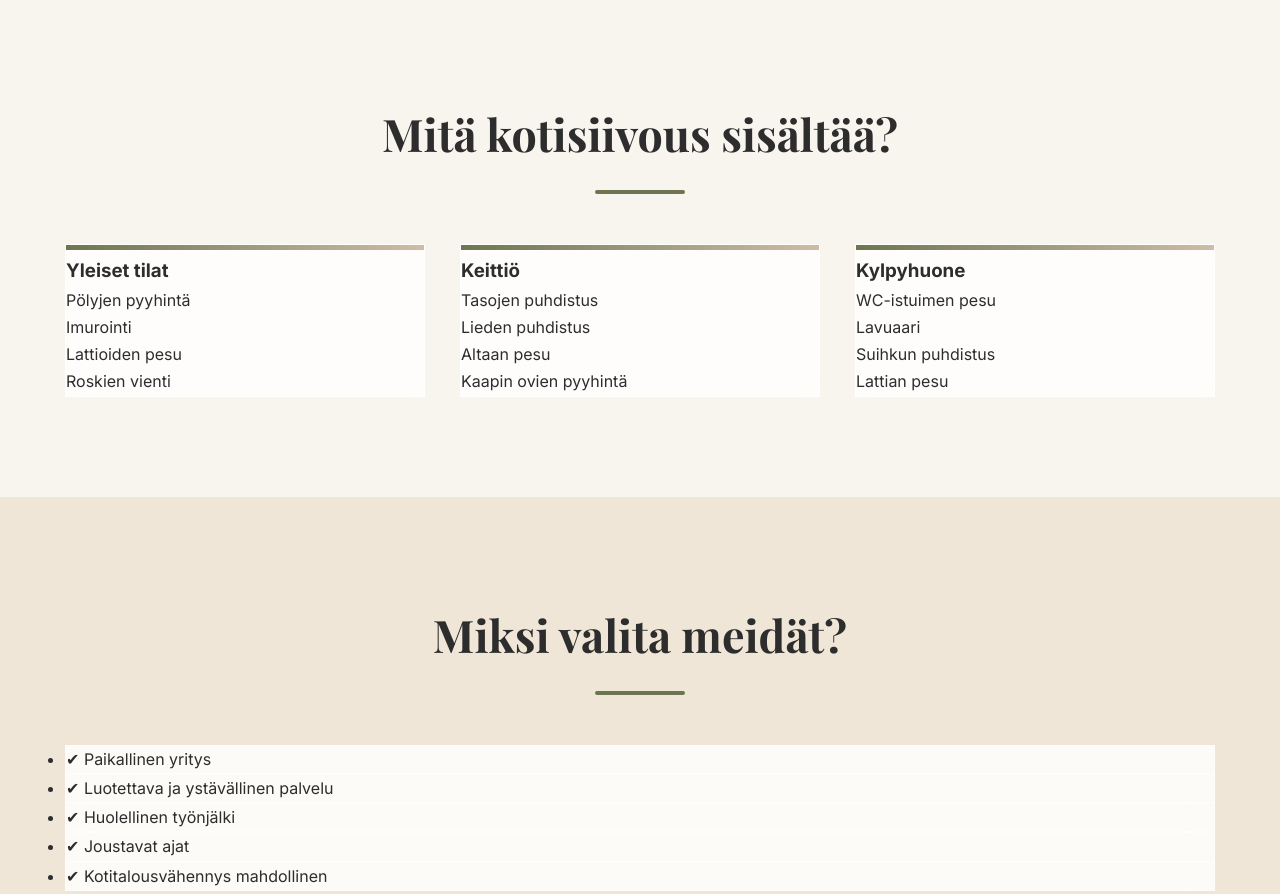
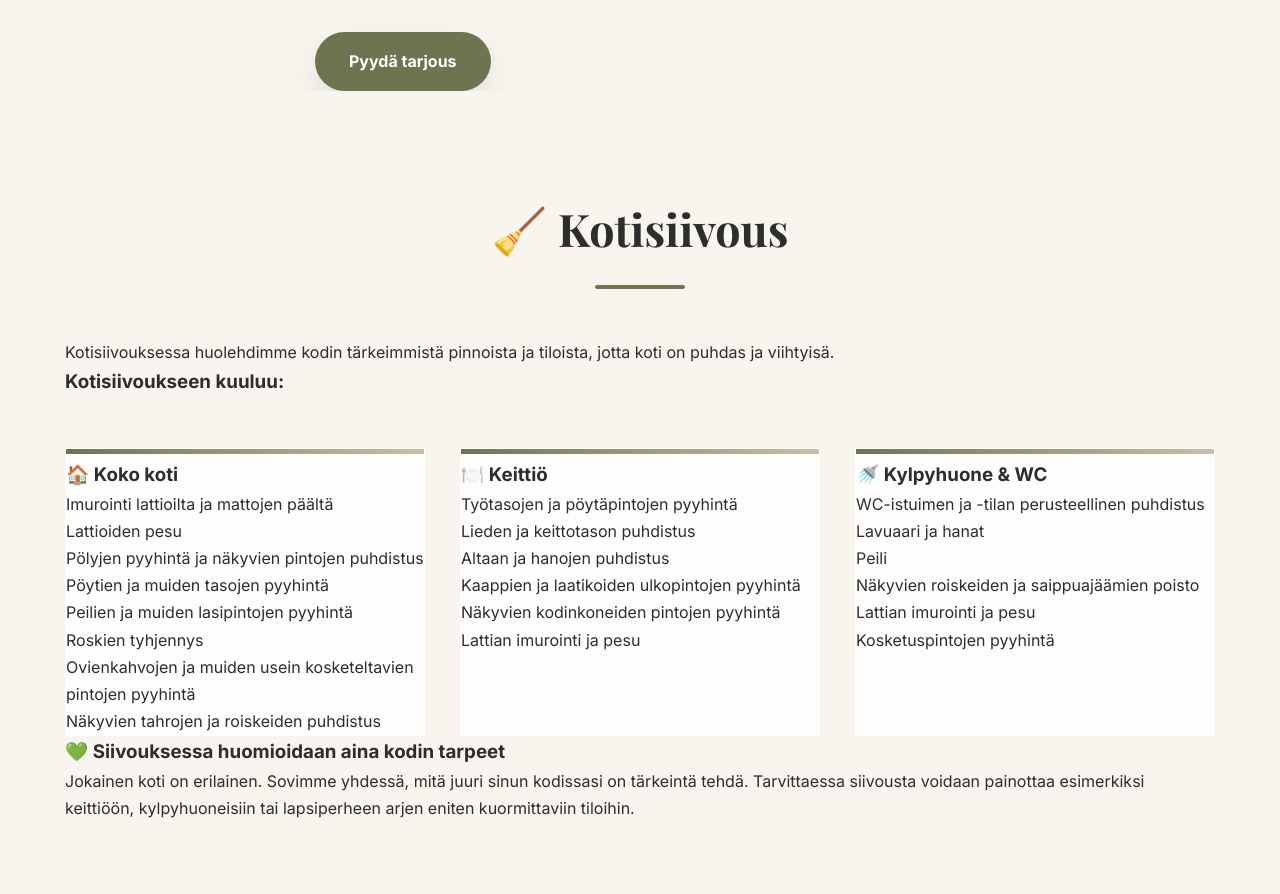
Before and after one commit to Okkim87/leppavedensiivous, a plain HTML site: page kotisiivous.html in a window 1280 px wide. Shown: the part 1067-1961 px from the top of the page. Drawn offline with nearby package versions, Linux system fonts and the light colour scheme.

Commit message:
Add files via upload

```diff
--- a/kotisiivous.html
+++ b/kotisiivous.html
@@ -55,6 +55,7 @@
 <div class="container hero-content">
 
 <h1>Kotisiivous Jyväskylässä, Laukaassa ja Leppävedellä</h1>
+<div class="price-intro" aria-label="Siivouksen hinta"><strong>40 € / h <span>sis. ALV</span></strong><p>Kilometrikorvaus 0,55 € / km Leppävedeltä.</p></div>
 <img src="kotisiivous.jpg"
      alt="Kotisiivous Leppävedellä"
      class="service-image">
@@ -72,58 +73,11 @@
 </div>
 </section>
 
-<section id="sisalto" class="section">
-
-<div class="container">
-
-<h2>Mitä kotisiivous sisältää?</h2>
-
-<div class="cards">
-
-<article class="card">
-<h3>Yleiset tilat</h3>
-
-<ul>
-<li>Pölyjen pyyhintä</li>
-<li>Imurointi</li>
-<li>Lattioiden pesu</li>
-<li>Roskien vienti</li>
-</ul>
-
-</article>
-
-<article class="card">
-
-<h3>Keittiö</h3>
-
-<ul>
-<li>Tasojen puhdistus</li>
-<li>Lieden puhdistus</li>
-<li>Altaan pesu</li>
-<li>Kaapin ovien pyyhintä</li>
-</ul>
-
-</article>
-
-<article class="card">
-
-<h3>Kylpyhuone</h3>
-
-<ul>
-<li>WC-istuimen pesu</li>
-<li>Lavuaari</li>
-<li>Suihkun puhdistus</li>
-<li>Lattian pesu</li>
-</ul>
-
-</article>
-
-</div>
-
-</div>
-
-</section>
-
+<section id="sisalto" class="section"><div class="container"><h2>🧹 Kotisiivous</h2><p>Kotisiivouksessa huolehdimme kodin tärkeimmistä pinnoista ja tiloista, jotta koti on puhdas ja viihtyisä.</p><h3>Kotisiivoukseen kuuluu:</h3><div class="cards kotisiivous-sisalto">
+<article class="card"><h3>🏠 Koko koti</h3><ul><li>Imurointi lattioilta ja mattojen päältä</li><li>Lattioiden pesu</li><li>Pölyjen pyyhintä ja näkyvien pintojen puhdistus</li><li>Pöytien ja muiden tasojen pyyhintä</li><li>Peilien ja muiden lasipintojen pyyhintä</li><li>Roskien tyhjennys</li><li>Ovienkahvojen ja muiden usein kosketeltavien pintojen pyyhintä</li><li>Näkyvien tahrojen ja roiskeiden puhdistus</li></ul></article>
+<article class="card"><h3>🍽️ Keittiö</h3><ul><li>Työtasojen ja pöytäpintojen pyyhintä</li><li>Lieden ja keittotason puhdistus</li><li>Altaan ja hanojen puhdistus</li><li>Kaappien ja laatikoiden ulkopintojen pyyhintä</li><li>Näkyvien kodinkoneiden pintojen pyyhintä</li><li>Lattian imurointi ja pesu</li></ul></article>
+<article class="card"><h3>🚿 Kylpyhuone &amp; WC</h3><ul><li>WC-istuimen ja -tilan perusteellinen puhdistus</li><li>Lavuaari ja hanat</li><li>Peili</li><li>Näkyvien roiskeiden ja saippuajäämien poisto</li><li>Lattian imurointi ja pesu</li><li>Kosketuspintojen pyyhintä</li></ul></article></div>
+<div class="home-needs"><h3>💚 Siivouksessa huomioidaan aina kodin tarpeet</h3><p>Jokainen koti on erilainen. Sovimme yhdessä, mitä juuri sinun kodissasi on tärkeintä tehdä. Tarvittaessa siivousta voidaan painottaa esimerkiksi keittiöön, kylpyhuoneisiin tai lapsiperheen arjen eniten kuormittaviin tiloihin.</p></div></div></section>
 <section class="section light">
 
 <div class="container">
```
Also changed, not shown: ikkunanpesu.html (+1 -0 lines), index.html (+3 -2 lines), muuttosiivous.html (+1 -0 lines), yrityssiivous.html (+2 -1 lines).
